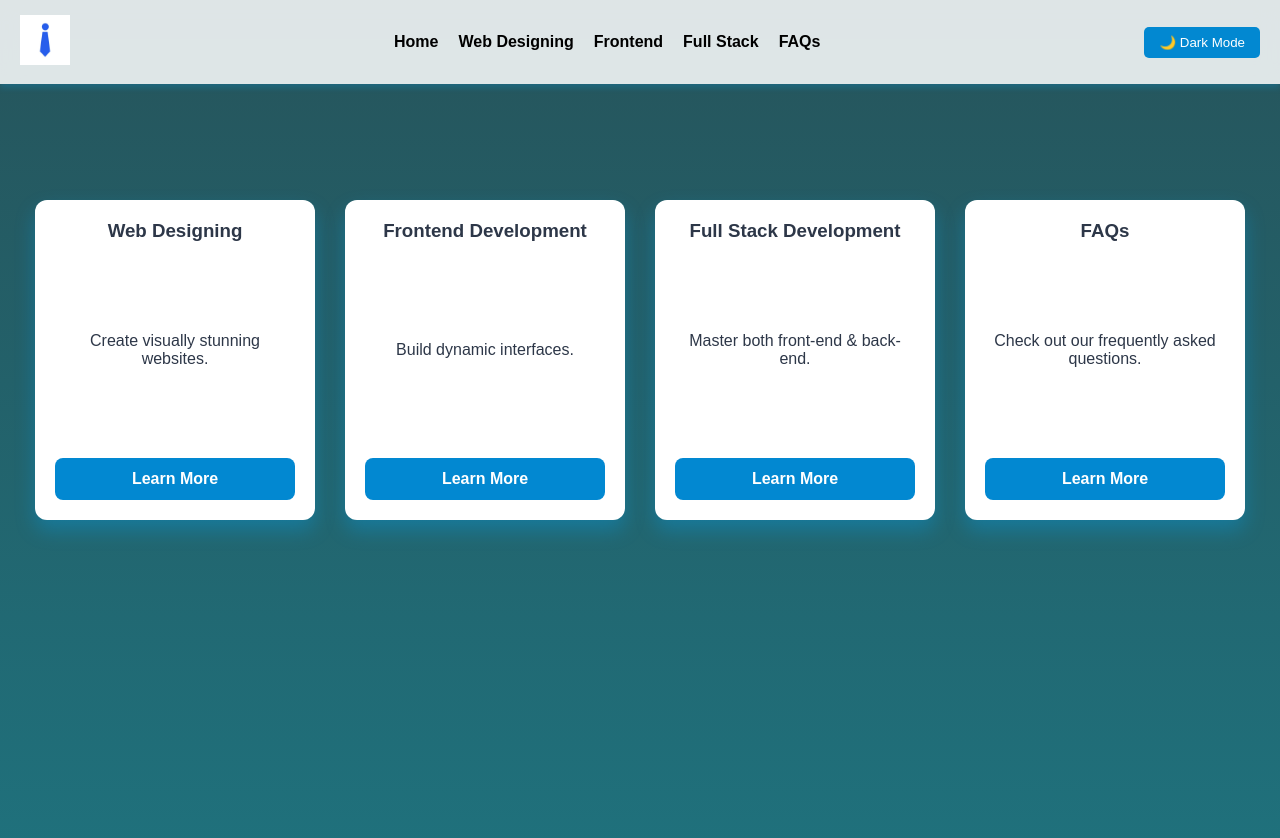
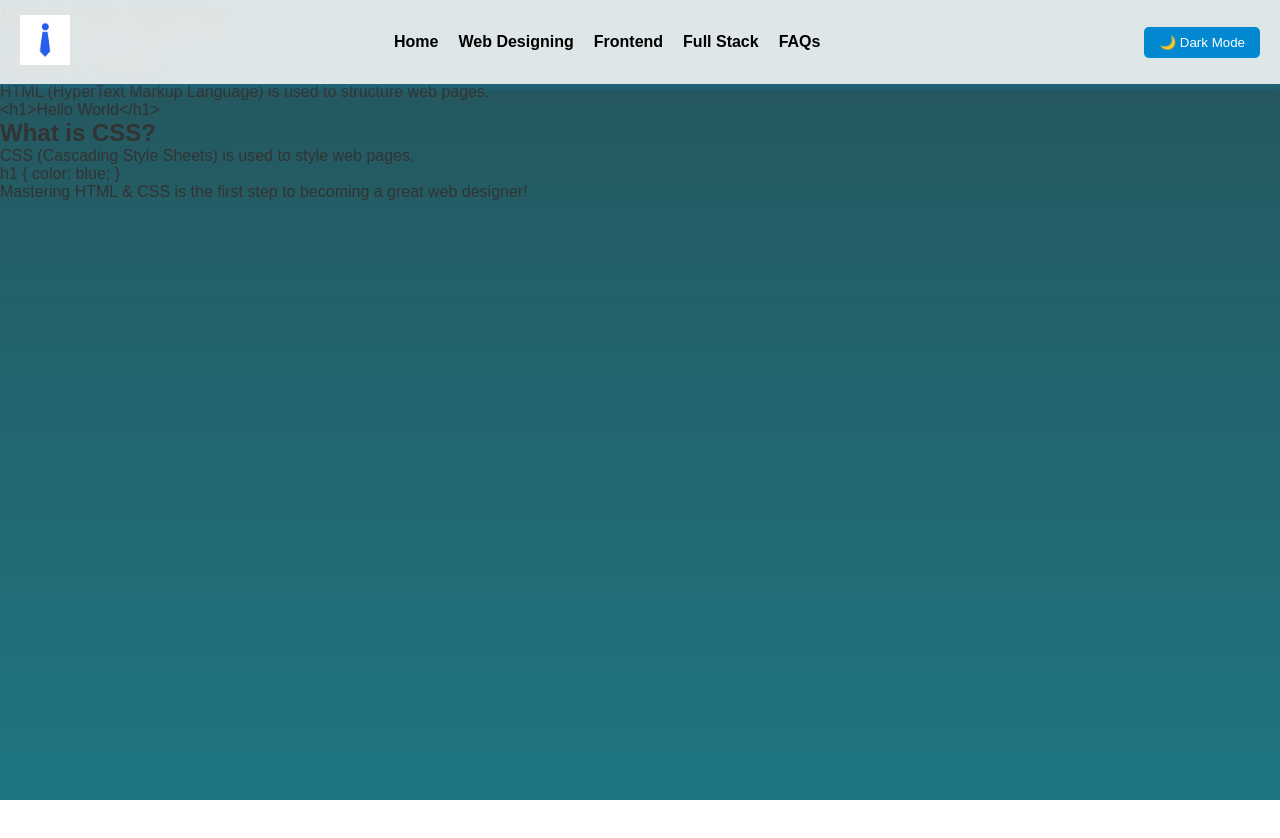
Before and after one commit to AbhishekDL36/course-curriculum, a React (Vite) app: page /web-designing in a window 1280 px wide. Shown: the top 838 px of the page. After the commit the page ends 800 px from the top, so only its background shows below. Built offline with nearby package versions, Linux system fonts and the light colour scheme.

Commit message:
added routes

```diff
--- a/src/App.jsx
+++ b/src/App.jsx
@@ -1,10 +1,16 @@
+
+
+
 import React, { useState, useEffect } from 'react';
+import { Route, Routes } from 'react-router-dom';
+import WebDesigning from './Web-designing';
+import Navbar from './Navbar';
 import Card from './Card';
-import logo from './assets/unnamed.png';
+import Frontend from './Frontend';
+import FullStack from './FullStack';
 
 const App = () => {
   const [darkMode, setDarkMode] = useState(false);
-  const [menuOpen, setMenuOpen] = useState(false);
 
   useEffect(() => {
     document.body.className = darkMode ? 'dark-mode' : '';
@@ -12,39 +18,22 @@ const App = () => {
 
   return (
     <div className="landing-page">
-      {/* Navbar */}
-      <header className={`header ${darkMode ? 'dark' : ''}`}>
-        <div className="logo">
-          <img src={logo} alt="Logo" className="logo-img" />
-        </div>
+      <Navbar darkMode={darkMode} setDarkMode={setDarkMode} />
 
-        <button className="menu-toggle" onClick={() => setMenuOpen(!menuOpen)}>
-          {menuOpen ? '✖' : '☰'}
-        </button>
-
-        <nav className={`nav-links ${menuOpen ? 'open' : ''}`}>
-          <ul>
-            <li><a href="/" onClick={() => setMenuOpen(false)}>Home</a></li>
-            <li><a href="/web-designing" onClick={() => setMenuOpen(false)}>Web Designing</a></li>
-            <li><a href="/frontend" onClick={() => setMenuOpen(false)}>Frontend</a></li>
-            <li><a href="/full-stack" onClick={() => setMenuOpen(false)}>Full Stack</a></li>
-            <li><a href="/faqs" onClick={() => setMenuOpen(false)}>FAQs</a></li>
-          </ul>
-        </nav>
-
-        {/* Dark Mode Toggle Button */}
-        <button className="toggle-btn" onClick={() => setDarkMode(!darkMode)}>
-          {darkMode ? '🌞 Light Mode' : '🌙 Dark Mode'}
-        </button>
-      </header>
-
-      {/* Cards Section */}
-      <div className="cards-container">
-        <Card title="Web Designing" description="Create visually stunning websites." link="/web-designing" />
-        <Card title="Frontend Development" description="Build dynamic interfaces." link="/frontend" />
-        <Card title="Full Stack Development" description="Master both front-end & back-end." link="/full-stack" />
-        <Card title="FAQs" description="Check out our frequently asked questions." link="/faqs" />
-      </div>
+      {/* Routes */}
+      <Routes>
+        <Route path="/" element={
+          <div className="cards-container">
+            <Card title="Web Designing" description="Create visually stunning websites." name="/web-designing" />
+            <Card title="Frontend Development" description="Build dynamic interfaces." />
+            <Card title="Full Stack Development" description="Master both front-end & back-end." />
+            <Card title="FAQs" description="Check out our frequently asked questions." />
+          </div>
+        } />
+        <Route path="/web-designing" element={<WebDesigning />} />
+        <Route path='/frontend' element={<Frontend/>}/>
+        <Route path='/full-stack' element={<FullStack/>}/>
+      </Routes>
     </div>
   );
 };
--- a/src/Card.jsx
+++ b/src/Card.jsx
@@ -1,11 +1,13 @@
 import React from 'react';
+import { Link } from 'react-router-dom';
 
-const Card = ({ title, description, link }) => {
+const Card = ({ title, description, name }) => {
   return (
     <div className="card">
       <h3>{title}</h3>
       <p>{description}</p>
-      <a href={link} className="cta-button">Learn More</a>
+       <a  className="cta-button">Learn More</a>
+
     </div>
   );
 };
--- /dev/null
+++ b/src/Frontend.jsx
@@ -0,0 +1,9 @@
+ import React from 'react'
+
+ export default function Frontend() {
+   return (
+     <div style={{marginTop:"300px"}}>
+       frontEnd
+     </div>
+   )
+ }
--- /dev/null
+++ b/src/FullStack.jsx
@@ -0,0 +1,9 @@
+ import React from 'react'
+
+ export default function FullStack() {
+   return (
+     <div style={{marginTop:"300px"}}>
+       fullstack
+     </div>
+   )
+ }
--- /dev/null
+++ b/src/Navbar.jsx
@@ -0,0 +1,38 @@
+
+
+    import React, { useState } from 'react';
+import { Link } from 'react-router-dom';
+import logo from './assets/unnamed.png';
+
+const Navbar = ({ darkMode, setDarkMode }) => {
+  const [menuOpen, setMenuOpen] = useState(false);
+
+  return (
+    <header className={`header ${darkMode ? 'dark' : ''}`}>
+      <div className="logo">
+        <img src={logo} alt="Logo" className="logo-img" />
+      </div>
+
+      <button className="menu-toggle" onClick={() => setMenuOpen(!menuOpen)}>
+        {menuOpen ? '✖' : '☰'}
+      </button>
+
+      <nav className={`nav-links ${menuOpen ? 'open' : ''}`}>
+        <ul>
+          <li><Link to="/" onClick={() => setMenuOpen(false)}>Home</Link></li>
+          <li><Link to="/web-designing" onClick={() => setMenuOpen(false)}>Web Designing</Link></li>
+          <li><Link to="/frontend" onClick={() => setMenuOpen(false)}>Frontend</Link></li>
+          <li><Link to="/full-stack" onClick={() => setMenuOpen(false)}>Full Stack</Link></li>
+          <li><Link to="/faqs" onClick={() => setMenuOpen(false)}>FAQs</Link></li>
+        </ul>
+      </nav>
+
+      {/* Dark Mode Toggle Button */}
+      <button className="toggle-btn" onClick={() => setDarkMode(!darkMode)}>
+        {darkMode ? '🌞 Light Mode' : '🌙 Dark Mode'}
+      </button>
+    </header>
+  );
+};
+
+export default Navbar;
--- a/src/Web-designing.jsx
+++ b/src/Web-designing.jsx
@@ -2,9 +2,21 @@ import React from 'react';
 
 const WebDesigning = () => {
   return (
-    <div className="page-container">
-      <h1>Web Designing</h1>
-      <p>Learn about creating visually stunning and responsive web pages.</p>
+    <div className="web-designing-page bg-aqua text-black p-6">
+      <h1 className="text-4xl font-bold mb-4">Web Designing</h1>
+      <p className="text-lg mb-4">
+        Web designing is the process of creating websites using HTML & CSS.
+      </p>
+
+      <h2 className="text-2xl font-semibold mt-6">What is HTML?</h2>
+      <p className="mb-2">HTML (HyperText Markup Language) is used to structure web pages.</p>
+      <pre className="bg-gray-200 p-4 rounded"><code>{`<h1>Hello World</h1>`}</code></pre>
+
+      <h2 className="text-2xl font-semibold mt-6">What is CSS?</h2>
+      <p className="mb-2">CSS (Cascading Style Sheets) is used to style web pages.</p>
+      <pre className="bg-gray-200 p-4 rounded"><code>{`h1 { color: blue; }`}</code></pre>
+
+      <p className="mt-6">Mastering HTML & CSS is the first step to becoming a great web designer!</p>
     </div>
   );
 };
```
Also changed, not shown: src/main.jsx (+4 -3 lines), src/App.css (deleted).
